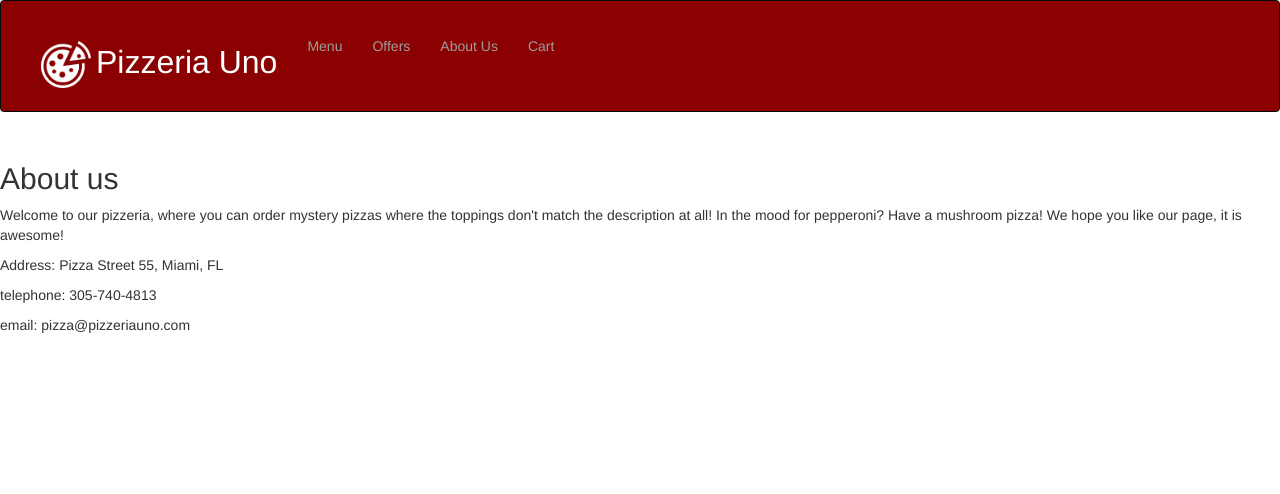
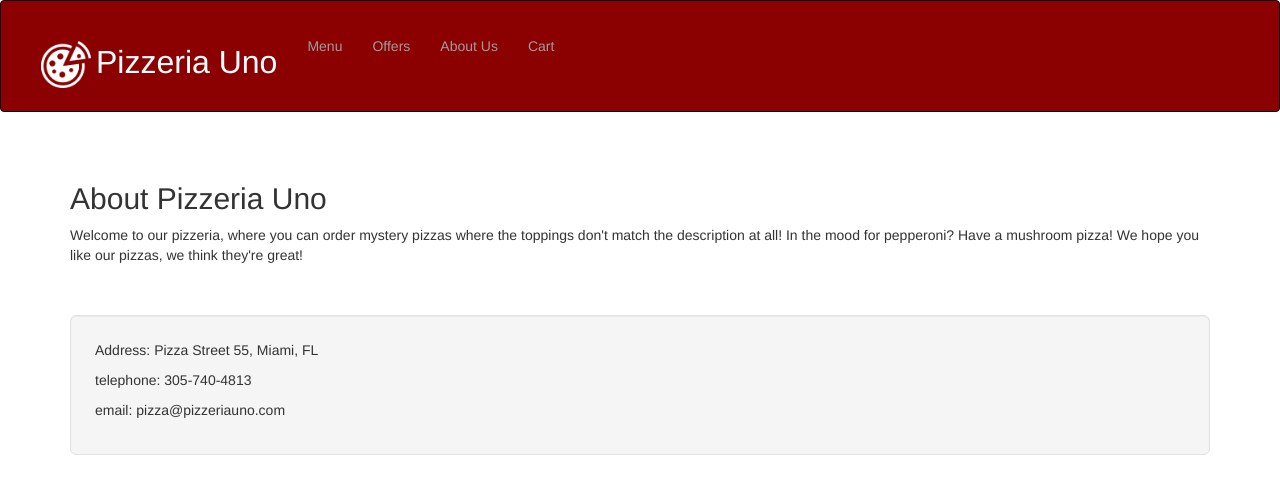
Before and after one commit to svanhviti16/PizzeriaUnoJS, a React app in the folder client/: page /AboutUs in a window 1280 px wide. Shown: the top 494 px of the page. Built offline with nearby package versions, Linux system fonts and the light colour scheme.

Commit message:
fela checkout, about us o.fl.

```diff
--- a/client/src/components/AboutUs/AboutUs.js
+++ b/client/src/components/AboutUs/AboutUs.js
@@ -1,17 +1,19 @@
 import React from 'react';
+import { Grid } from 'react-bootstrap';
 
 const AboutUs = () => {
     return (
-        <div className="container-margin">
-            <h2>About us</h2>
-            <p>Welcome to our pizzeria, where you can order mystery pizzas where the toppings don't match the description at all! In the mood for pepperoni? Have a mushroom pizza! We hope you like our page, it is awesome!</p>
-            <div className="company-info">
-                <p >Address: Pizza Street 55, Miami, FL</p>
-                <p >telephone: 305-740-4813</p>
-                <p >email: pizza@pizzeriauno.com</p>
+        <Grid className="container-margin">
+            <h2>About Pizzeria Uno</h2>
+            <p className="welcome-text">Welcome to our pizzeria, where you can order mystery pizzas where the toppings don't match the description at all! In the mood for pepperoni? Have a mushroom pizza! We hope you like our pizzas, we think they're great!</p>
+            <div className="company-info" className="well well-lg">
+                <p>Address: Pizza Street 55, Miami, FL</p>
+                <p>telephone: 305-740-4813</p>
+                <p>email: pizza@pizzeriauno.com</p>
+
 
             </div>
-        </div>
+        </Grid>
     )
 };
 
--- a/client/src/components/Cart/Cart.js
+++ b/client/src/components/Cart/Cart.js
@@ -5,17 +5,21 @@ import { Grid, ListGroup, ListGroupItem, Row } from 'react-bootstrap';
 
 class Cart extends React.Component {
 
+    componentDidMount() {
+        var pizzaOrder = JSON.parse(localStorage.getItem('pizzaOrder'));
+    }
+
     render() {
         const {cartList} = this.props;
         return (
             <Grid className="pizza-container">
-                <h2>Pay for your pizza please</h2>
+                <h2>Checkout</h2>
                 <ListGroup>
-                    {cartList.map(p =>  <ListGroupItem key={p.id}>{p.name} </ListGroupItem>  )}
+                    {cartList.map((p, i) =>  <ListGroupItem key={i}>{p.name} </ListGroupItem>  )}
                 </ListGroup>
-                <Row className="show-grid">
+                {cartList.length ? <Row className="show-grid">
                     <NavLink to="/Orders" activeClassName="active" value="Checkout">Checkout</NavLink>
-                </Row>
+                </Row> : null }
             </Grid>
         )
     }
@@ -23,6 +27,8 @@ class Cart extends React.Component {
 
 
 function mapStateToProps(state) {
+    localStorage.setItem('pizzaOrder', JSON.stringify(state.cartList));
+
     return {
         cartList: state.cartList.cart
     }
--- a/client/src/components/PizzaId/PizzaId.js
+++ b/client/src/components/PizzaId/PizzaId.js
@@ -16,9 +16,9 @@ export class PizzaId extends React.Component {
     }*/
     componentDidMount() {
         const { getPizzaById } = this.props;
-        const { match: { params } } = this.props;
-        console.log('params ' + params.Id);
-        getPizzaById(params.Id);
+        const { match } = this.props;
+        console.log('this.props'+this.props);
+        getPizzaById(match.params.Id);
     }
 
     handleOnClickCart (pizza) {
@@ -26,7 +26,6 @@ export class PizzaId extends React.Component {
         addToCart(pizza);
         // TODO: error check
         toastr.success('Product added to cart', 'Success');
-
     }
 
     render() {
--- a/client/styles/style.css
+++ b/client/styles/style.css
@@ -88,11 +88,11 @@ a {
 .company-name:hover {
   color :lightgray;
 }
-.nav-link-wrapper {
-  float:right;
-  background-color:white;
-}
 
 .link {
   color:white;
 }
+
+.welcome-text {
+  margin-bottom: 50px;
+}
```
Also changed, not shown: 1 other file (tests, documents, lock files or other folders).
